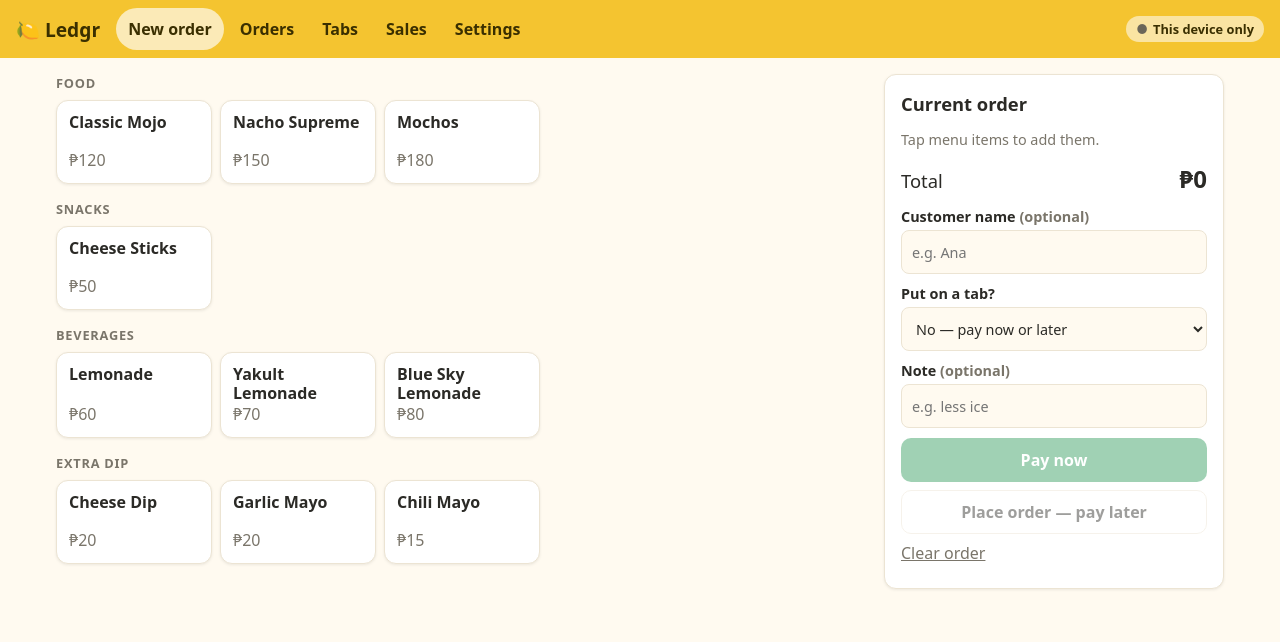
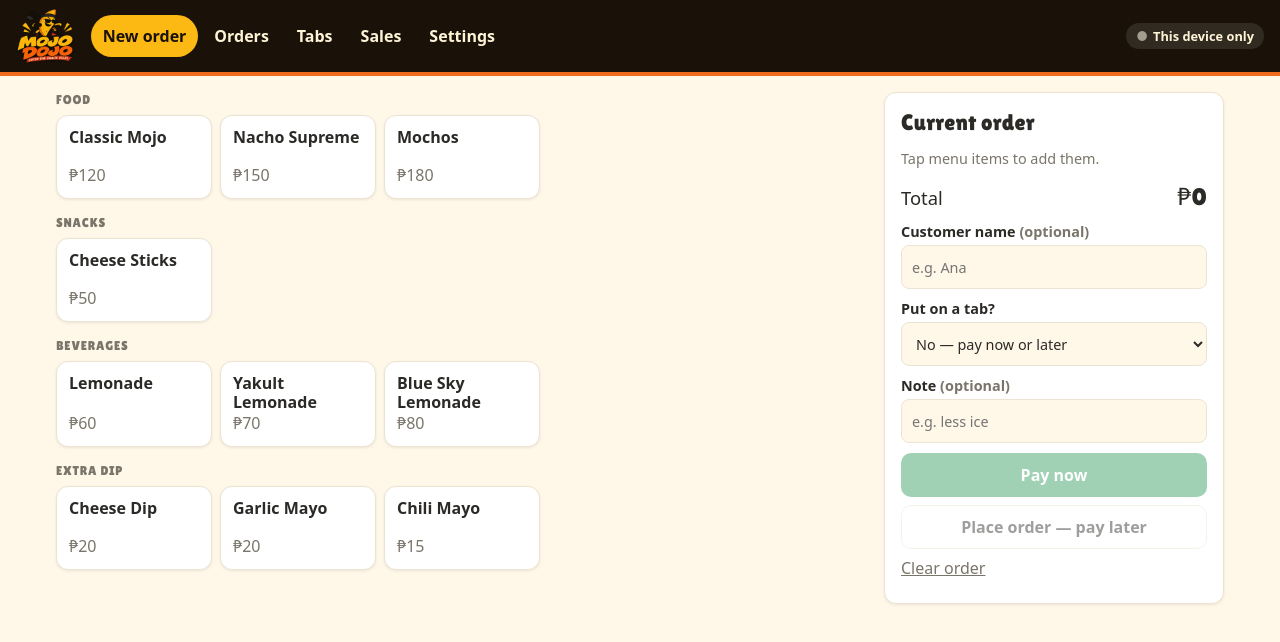
Before and after one commit to marrazambrano-art/ledgr, a plain HTML site: page index.html in a window 1280 px wide. Drawn offline with Linux system fonts and the light colour scheme.

Commit message:
Rebrand to Mojo Dojo with the new logo
Logo in the header, app icon, brand colours and display font.

Co-Authored-By: Claude Opus 5.5 <noreply@anthropic.com>
Claude-Session: https://claude.ai/code/session_01Rzj1VTSs6xvUwqKvCfwSqA

```diff
--- a/app.js
+++ b/app.js
@@ -1,4 +1,4 @@
-/* Ledgr POS — lemonade & snacks. All data lives in this browser's localStorage. */
+/* Mojo Dojo POS — snacks & lemonade. All data lives in this browser's localStorage. */
 (() => {
   'use strict';
 
@@ -686,7 +686,7 @@
   });
   $('#exportBtn').addEventListener('click', async () => {
     const blob = new Blob([JSON.stringify(db, null, 2)], { type: 'application/json' });
-    const filename = `ledgr-backup-${dayKey(Date.now())}.json`;
+    const filename = `mojo-dojo-backup-${dayKey(Date.now())}.json`;
     if (window.claude && window.claude.use) {
       const dl = await window.claude.use('downloads').catch(() => null);
       if (dl) {
@@ -697,7 +697,7 @@
     }
     const a = document.createElement('a');
     a.href = URL.createObjectURL(blob);
-    a.download = `ledgr-backup-${dayKey(Date.now())}.json`;
+    a.download = `mojo-dojo-backup-${dayKey(Date.now())}.json`;
     a.click();
     setTimeout(() => URL.revokeObjectURL(a.href), 1000);
   });
@@ -711,7 +711,7 @@
       if (!(await confirmDialog('Replace everything on this device with this backup?', 'Restore'))) return;
       db = { ...blank(), ...d };
       await replaceAll(); toast('Backup restored'); render();
-    } catch { toast('That file is not a Ledgr backup'); }
+    } catch { toast('That file is not a Mojo Dojo backup'); }
   });
   $('#resetBtn').addEventListener('click', async () => {
     if (!(await confirmDialog('Erase ALL orders, tabs and payments? Download a backup first if unsure.', 'Erase everything'))) return;
--- a/index.html
+++ b/index.html
@@ -3,13 +3,17 @@
 <head>
   <meta charset="utf-8">
   <meta name="viewport" content="width=device-width, initial-scale=1, viewport-fit=cover">
-  <meta name="theme-color" content="#f4c430">
-  <title>Ledgr POS</title>
+  <meta name="theme-color" content="#1a1208">
+  <title>Mojo Dojo POS</title>
+  <link rel="icon" href="icon.png">
+  <link rel="apple-touch-icon" href="icon.png">
+  <link rel="preconnect" href="https://fonts.googleapis.com">
+  <link rel="stylesheet" href="https://fonts.googleapis.com/css2?family=Lilita+One&display=swap">
   <link rel="stylesheet" href="styles.css">
 </head>
 <body>
   <header class="topbar">
-    <div class="brand">🍋 Ledgr</div>
+    <img class="brand" src="logo.png" alt="Mojo Dojo">
     <nav class="tabs" id="nav">
       <button data-view="order" class="active">New order</button>
       <button data-view="orders">Orders <span class="pill" id="activeCount"></span></button>
--- a/styles.css
+++ b/styles.css
@@ -1,11 +1,15 @@
 :root {
-  --bg: #fffaf0;
+  --bg: #fff7e8;
   --surface: #ffffff;
   --text: #2b2a26;
   --muted: #7a756a;
   --line: #ece4d3;
-  --accent: #f4c430;
-  --accent-ink: #3a2f00;
+  --accent: #fdb913;      /* Mojo yellow */
+  --accent-ink: #1a1208;
+  --orange: #f26a1b;      /* Dojo orange */
+  --brand-red: #c8302a;   /* banner red */
+  --ink: #1a1208;         /* logo outline */
+  --display: "Lilita One", "Arial Rounded MT Bold", "Trebuchet MS", system-ui, sans-serif;
   --green: #2e9b5b;
   --green-bg: #e3f5ea;
   --red: #c8432f;
@@ -54,7 +58,8 @@ body {
   -webkit-tap-highlight-color: transparent;
 }
 button, input, select { font: inherit; color: inherit; }
-h2 { font-size: 1.15rem; margin: 0 0 12px; }
+h2, h3, .order-no, .balance, .big-total, .cart-total strong { font-family: var(--display); font-weight: 400; letter-spacing: .01em; }
+h2 { font-size: 1.4rem; margin: 0 0 12px; }
 .mt { margin-top: 32px; }
 .muted { color: var(--muted); }
 .small { font-size: .875rem; }
@@ -64,22 +69,25 @@ h2 { font-size: 1.15rem; margin: 0 0 12px; }
   position: sticky; top: env(safe-area-inset-top, 0px); z-index: 10;
   display: flex; align-items: center; gap: 16px;
   padding: 8px 16px;
-  background: var(--accent); color: var(--accent-ink);
+  background: var(--ink); color: #fff3d6;
+  border-bottom: 4px solid var(--orange);
   overflow-x: auto;
 }
-.brand { font-weight: 800; font-size: 1.2rem; white-space: nowrap; }
+.brand { height: 56px; width: auto; display: block; flex: none; }
 .tabs { display: flex; gap: 4px; }
 .tabs button {
-  border: 0; background: transparent; color: var(--accent-ink);
+  border: 0; background: transparent; color: #fff3d6;
   padding: 10px 12px; border-radius: 999px; cursor: pointer; white-space: nowrap; font-weight: 600;
 }
-.tabs button.active { background: rgba(255,255,255,.65); }
-.sync { margin-left: auto; white-space: nowrap; font-size: .8rem; font-weight: 700; padding: 4px 10px; border-radius: 999px; background: rgba(255,255,255,.55); }
-.sync::before { content: "●"; margin-right: 5px; color: #b08900; }
-.sync[data-state=ok]::before { color: #1f7a45; }
-.sync[data-state=local]::before { color: #6b6658; }
+.tabs button.active { background: var(--accent); color: var(--ink); }
+.tabs button:not(.active):hover { background: rgba(255,255,255,.1); }
+.sync { margin-left: auto; white-space: nowrap; font-size: .8rem; font-weight: 700; padding: 4px 10px; border-radius: 999px; background: rgba(255,255,255,.1); color: #fff3d6; }
+.sync::before { content: "●"; margin-right: 5px; color: var(--accent); }
+.sync[data-state=ok]::before { color: #4cd286; }
+.sync[data-state=local]::before { color: #a39d8f; }
 .sync:empty { display: none; }
-.pill { display: inline-block; min-width: 1.4em; padding: 0 6px; border-radius: 999px; background: var(--accent-ink); color: var(--accent); font-size: .8rem; text-align: center; }
+.pill { display: inline-block; min-width: 1.4em; padding: 0 6px; border-radius: 999px; background: var(--orange); color: #fff; font-size: .8rem; text-align: center; }
+.tabs button.active .pill { background: var(--ink); color: var(--accent); }
 .pill:empty { display: none; }
 
 main { padding: 16px; max-width: 1200px; margin: 0 auto; }
@@ -120,7 +128,7 @@ main { padding: 16px; max-width: 1200px; margin: 0 auto; }
 .menu-item .price { color: var(--muted); }
 .menu-item .qty {
   position: absolute; top: -8px; right: -8px;
-  background: var(--accent); color: var(--accent-ink);
+  background: var(--orange); color: #fff;
   border-radius: 999px; min-width: 26px; height: 26px; padding: 0 6px;
   display: grid; place-items: center; font-weight: 800; font-size: .9rem;
 }
@@ -253,7 +261,7 @@ dialog::backdrop { background: rgba(0,0,0,.45); }
 }
 @media (max-width: 480px) {
   .topbar { gap: 8px; padding: 6px 10px; }
-  .brand { display: none; }
+  .brand { height: 40px; }
   .tabs button { padding: 8px 10px; font-size: .9rem; }
   main { padding: 12px; }
   .menu-grid { grid-template-columns: repeat(2, 1fr); }
```
Also changed, not shown: icon.png (added), logo.png (added), 1 other file.
